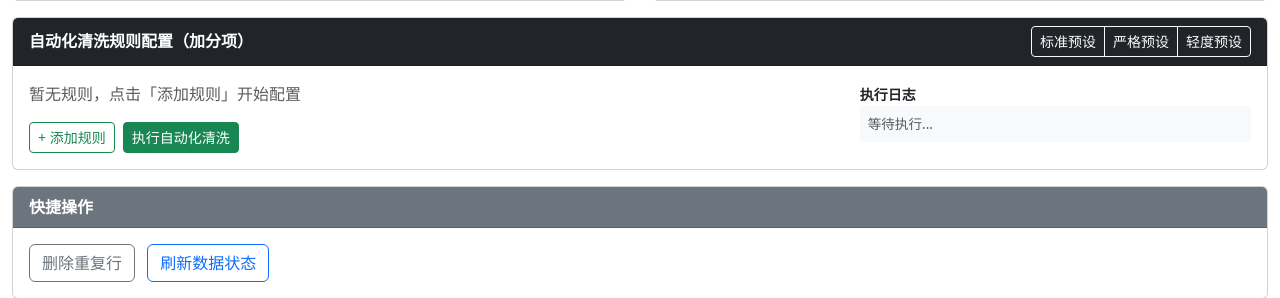
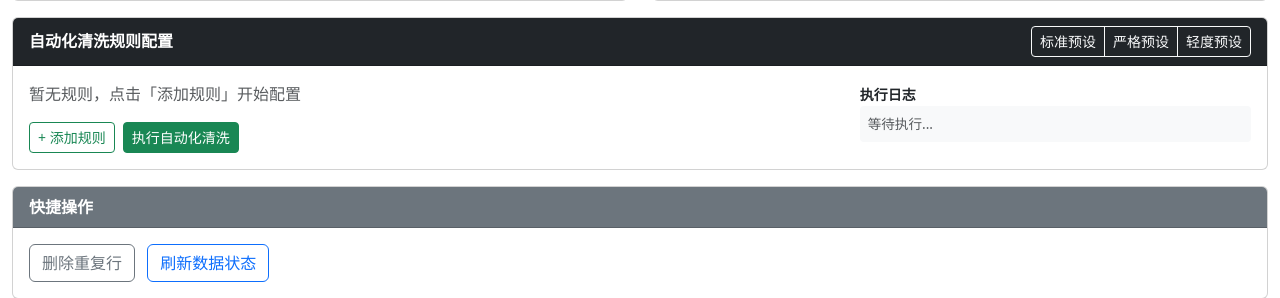
Before and after one commit to hcsmy/data-analysis-system, a Flask app: template templates/cleaning.html in a window 1280 px wide. Shown: the part 533-831 px from the top of the page. Run offline with Flask 3, Linux system fonts and the light colour scheme; the template is opened without the code that fills it, so the values that code supplies are empty; some libraries are stand-ins or nearby versions.

Commit message:
小改一点文本

```diff
--- a/templates/cleaning.html
+++ b/templates/cleaning.html
@@ -180,12 +180,12 @@
         </div>
     </div>
 
-    <!-- ===== 自动化清洗规则配置（加分项） ===== -->
+    <!-- ===== 自动化清洗规则配置 ===== -->
     <div class="row mb-3">
         <div class="col-md-12">
             <div class="card">
                 <div class="card-header bg-dark text-white d-flex justify-content-between align-items-center">
-                    <strong>自动化清洗规则配置（加分项）</strong>
+                    <strong>自动化清洗规则配置</strong>
                     <div class="btn-group btn-group-sm">
                         <button class="btn btn-outline-light" onclick="loadPreset('standard')">标准预设</button>
                         <button class="btn btn-outline-light" onclick="loadPreset('strict')">严格预设</button>
```
